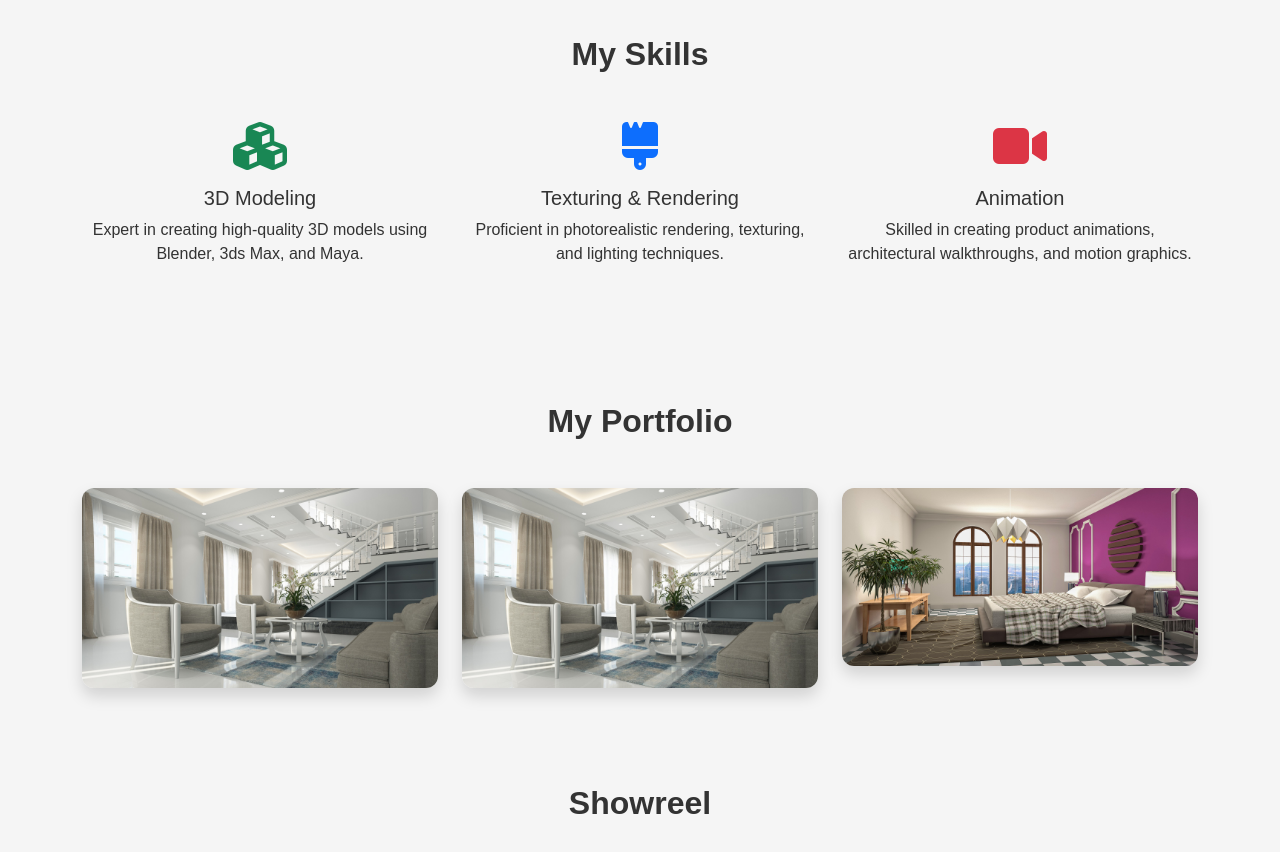
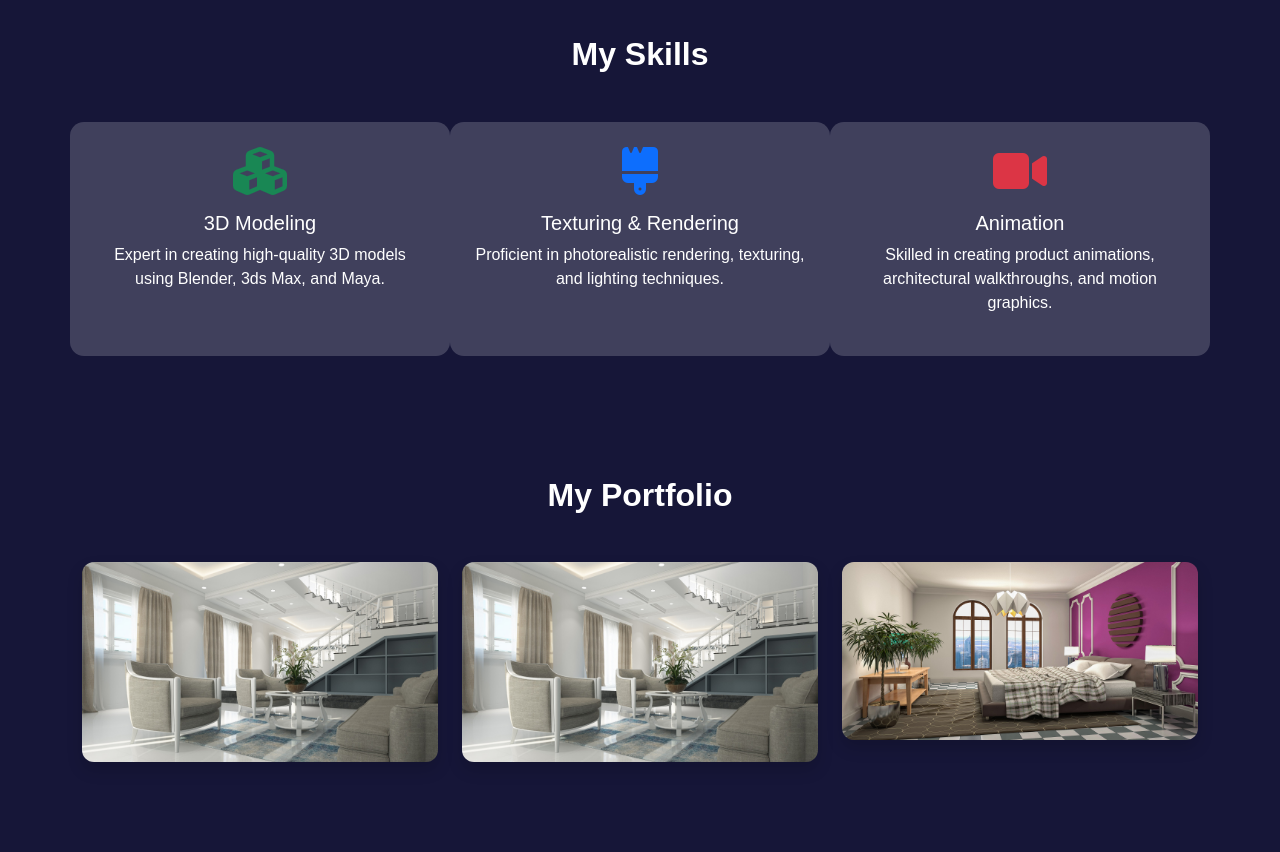
Before and after one commit to Hassan73575/3d-visuallizer, a plain HTML site: page index.html in a window 1280 px wide. Shown: the part 1200-2052 px from the top of the page. Drawn offline with nearby package versions, Linux system fonts and the light colour scheme; grey boxes are pictures that could not be loaded; a web font is replaced by a local one.

Commit message:
first commit

```diff
--- a/index.html
+++ b/index.html
@@ -17,8 +17,8 @@
 
 <body>
   <!-- Navbar -->
-  <nav class="navbar navbar-expand-lg navbar-dark fixed-top"
-    style="background: rgba(0,0,0,0.7); backdrop-filter: blur(6px);">
+  <nav class="navbar navbar-expand-lg navbar-dark fixed-top" data-aos="fade-down"
+    style="background: rgba(255, 255, 255, 0.068); backdrop-filter: blur(6px);">
     <div class="container">
       <a class="navbar-brand fw-bold shadows-into-light-regular" id="Name" href="#">
         <i class="fa-solid fa-cube me-2"></i>Ramiz Ansari
@@ -57,7 +57,7 @@
   <!-- Hero Section -->
   <section class="hero">
     <div class="hero-content" data-aos="zoom-in">
-      <h1 class="display-4 fw-bold">Hi, I'm a 3D Visualizer</h1>
+      <h1 class="display-4 fw-bold">Hi, I'm <strong class="fw-bold shadows-into-light-regular">Ramiz</strong> 3D Visualizer</h1>
       <p class="lead">Specialized in Architectural Visualization & Product Rendering</p>
       <a href="#portfolio" class="btn btn-custom mt-3">View My Work</a>
     </div>
@@ -83,19 +83,19 @@
       <h2 class="text-center mb-5" data-aos="fade-up">My Skills</h2>
       <div class="row text-center">
 
-        <div class="col-md-4 mb-4" data-aos="zoom-in" data-aos-delay="100">
+        <div class="col-md-4 mb-4" id="container" data-aos="zoom-in" data-aos-delay="100">
           <i class="fa-solid fa-cubes fa-3x mb-3 text-success"></i>
           <h5>3D Modeling</h5>
           <p>Expert in creating high-quality 3D models using Blender, 3ds Max, and Maya.</p>
         </div>
 
-        <div class="col-md-4 mb-4" data-aos="zoom-in" data-aos-delay="200">
+        <div class="col-md-4 mb-4" id="container" data-aos="zoom-in" data-aos-delay="200">
           <i class="fa-solid fa-brush fa-3x mb-3 text-primary"></i>
           <h5>Texturing & Rendering</h5>
           <p>Proficient in photorealistic rendering, texturing, and lighting techniques.</p>
         </div>
 
-        <div class="col-md-4 mb-4" data-aos="zoom-in" data-aos-delay="300">
+        <div class="col-md-4 mb-4" id="container" data-aos="zoom-in" data-aos-delay="300">
           <i class="fa-solid fa-video fa-3x mb-3 text-danger"></i>
           <h5>Animation</h5>
           <p>Skilled in creating product animations, architectural walkthroughs, and motion graphics.</p>
--- a/portfolio.css
+++ b/portfolio.css
@@ -8,9 +8,9 @@
 
 body {
     font-family: 'Poppins', sans-serif;
-    background-color: #f5f5f5;
+    background-color: #161638;
     overflow-x: hidden;
-    color: #333;
+    color: #fff;
     scroll-behavior: smooth;
     /* smooth navigation scroll */
 }
@@ -69,7 +69,11 @@ h3 {
     bottom: 0;
     background: rgba(0, 0, 0, 0.6);
 }
-
+#container{
+    background-color: #ffffff2f;
+    padding: 25px;
+    border-radius: 14px;
+}
 .hero-content {
     position: relative;
     z-index: 1;
```
